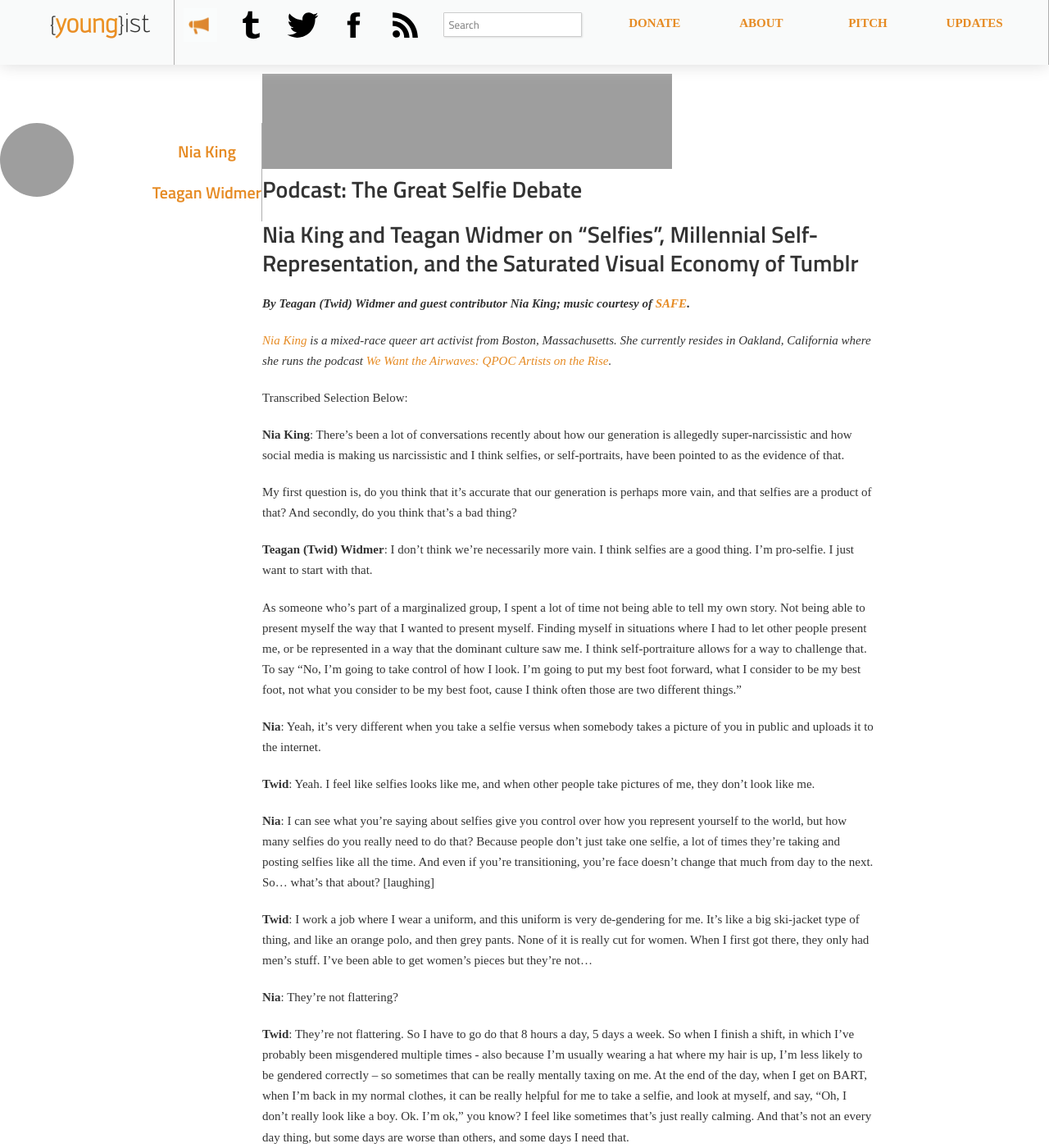
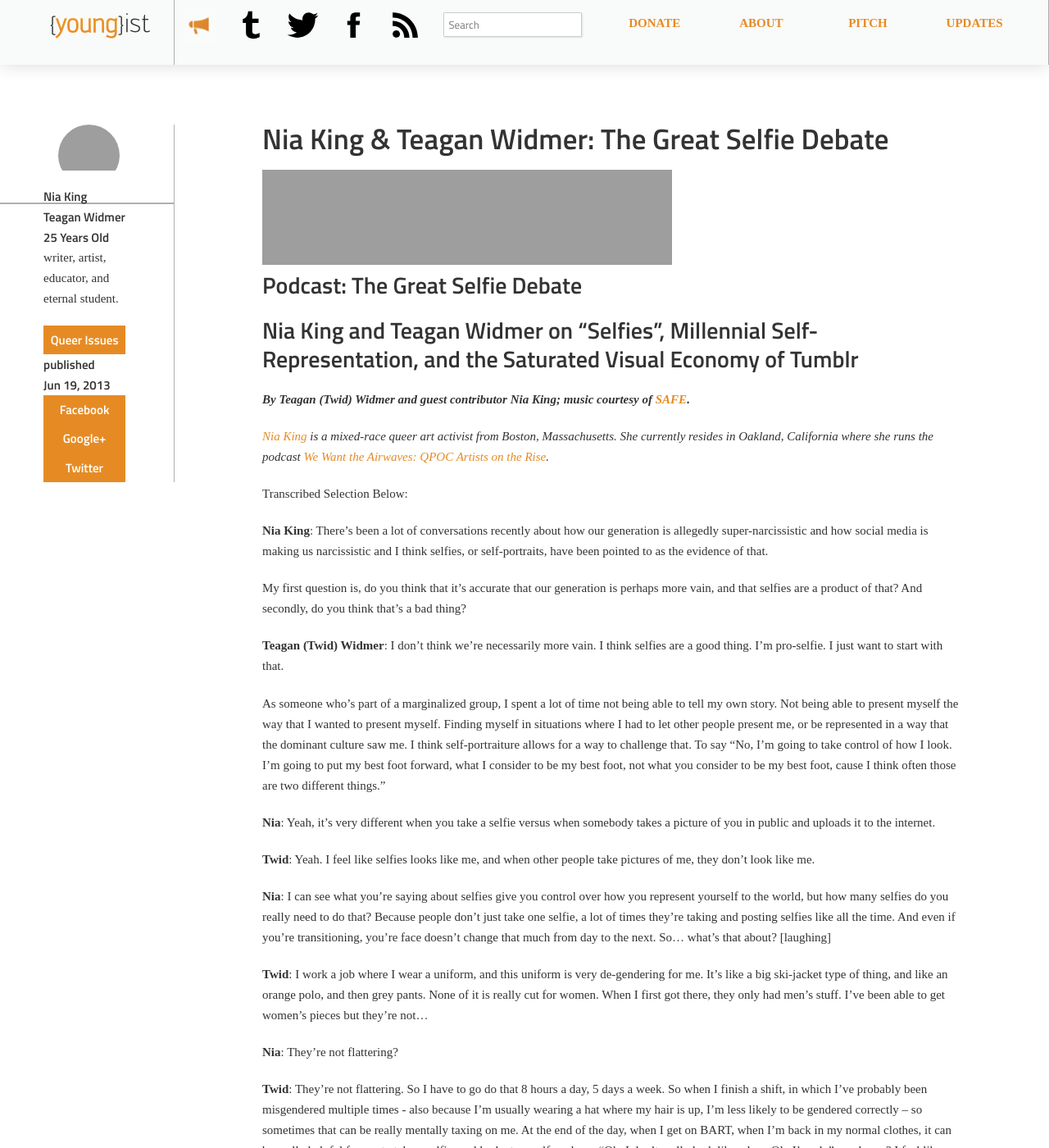
Before and after one commit to youngist/clean-blog, a Jekyll site: the page built from _posts/2013-06-19-nia-king-teagan-widmer-the-great-selfie-debate.html, in a window 1280 px wide and 1400 px high. Shown: the whole window at 82% size. Built offline with Jekyll 4.4.1, drawn with Linux system fonts in a browser that asks for light colours; some web fonts are replaced; Markdown is read by kramdown in place of the engine named in the settings; grey boxes are pictures that could not be loaded.

Commit message:
fixed tag layout and worked on the post layout

```diff
--- a/_layouts/default.html
+++ b/_layouts/default.html
@@ -66,6 +66,7 @@
 </div>
 <script src="http://code.jquery.com/jquery-latest.min.js"></script>
 {{content}}
+<div class='col12 pad2 center footer'>{Young}ist footer</div>
 <!-- <script src="{{base}}/js/search.min.js"></script> -->
 <script src="{{base}}/bootstrap.min.js"></script>
 <script src="{{base}}/js/lunr.min.js" type="text/javascript" charset="utf-8"></script>
--- a/_layouts/post.html
+++ b/_layouts/post.html
@@ -1,15 +1,37 @@
 ---
 layout: default
 ---
-<div class='col3 rborder contributor-info'>
-    <div class='fl circular' style='background:url({{page.contributorphoto}}) no-repeat; background-size: 130px;'></div>
-    <div class='center fr'><h4>{% for contributor in page.contributors %}
-    	<p>{% assign contributorclear = contributor | replace: "'", ' ' %}</p>
-    	<a href="{{site.baseurl}}/{{ contributorclear | downcase | replace:' ','-' }}"><h3 class='contributor-name post'>{{ contributor }}</h3></a>{% endfor %}
-    </h4><p class='contributors'>{{page.contributorbio}}</p></div>
-    <!-- if more than one add an 'and' (if loop index is two or more) -->
+<div class='col12 container' style='padding-top:152px; padding-right:0; padding-left:0;'>
+    <div class='col8 margin3 main-content'>
+        <h1 class='article-title'>{{ page.headline }}</h1>
+        {{ content }}
     </div>
-    <div class='margin3 col7 main-content'>
-    			<h1 class='article-title'>{{ page.headline }}</h1>
-    		{{ content }}
-    	</div>
+    <div class='col2 rborder contributor-info tag'>
+            <div class='margin4 circular article-circle' style='background:url({{page.contributorphoto}}) no-repeat; background-size: 75px;'></div>
+            {% for contributor in page.contributors %}{% assign contributorclear = contributor | replace: "'", ' ' %}
+            <h5 class='margin3 col7 contributor-name post'><a class='dark-link' href="{{site.baseurl}}/{{ contributorclear | downcase | replace:' ','-' }}">{{ contributor }}</a></h5>{% endfor %}
+            <h4 class='margin3 col5'>{{page.contributorage}} Years Old</h4>
+            <p class='margin3 col7' style='text-align:left;'>{{page.contributorshortbio}}</p>
+            <!-- SOCIAL MEDIA FOR THE AUTHOR -->
+            <!-- ADD TOP BORDER -->
+            <!-- <div class='col12 container published'> -->
+            {% for tag in page.tags %}<h4 class='publishedabove'> <a class='margin3 col3 pad0' href={{site.baseurl}}/tag/{{ tag }}>{{ tag }}</a></h4>{% endfor %}
+            <h4 class='margin3 col7'>published</h4>
+            <h4 class='margin3 col7'>{{page.date || date: "%b %d, %Y" }}</h4>
+            <!-- </div> -->
+            <h4><a class='margin3 col3 pad0' href='http://www.facebook.com/'>Facebook</a></h4>
+            <h4><a class='margin3 col3 pad0' href='http://www.google.com/'>Google+</a></h4>
+            <h4 class='publishedbelow'><a class='margin3 col3 pad0' href='http://www.twitter.com/'>Twitter</a></h4>
+    </div>
+            <!-- NEED LOGIC FOR LOADING SOCIAL MEDIA LINKS IF POSSIBLE -->
+            <!-- ADD TOP BORDER -->
+            <!-- SHARE SOCIAL MEDIA -->
+        <!-- <div class='margin4 col3 l circular' style='background:url({{page.contributorphoto}}) no-repeat; background-size: 130px;'></div>
+        <div class='center fr'><h4>{% for contributor in page.contributors %}
+            <p>{% assign contributorclear = contributor | replace: "'", ' ' %}</p> -->
+            <!-- <a href="{{site.baseurl}}/{{ contributorclear | downcase | replace:' ','-' }}"><h3 class='contributor-name post'>{{ contributor }}</h3></a>{% endfor %}</h4> -->
+            <!-- <p class='contributors'>{{page.contributorbio}}</p>
+        </div> -->
+        <!-- if more than one add an 'and' (if loop index is two or more) -->
+        <!-- </div> -->
+</div>
--- a/_posts/2013-06-19-nia-king-teagan-widmer-the-great-selfie-debate.html
+++ b/_posts/2013-06-19-nia-king-teagan-widmer-the-great-selfie-debate.html
@@ -16,10 +16,11 @@ title: ! 'Nia King & Teagan Widmer: The Great Selfie Debate'
 tags:
 - Queer Issues
 photosize: small
+contributorage: 25
 contributorphoto: http://media.tumblr.com/bd1754f9279ca126faecd7ec5105800b/tumblr_inline_mmcs19LxEF1rkj9dw.png
-contributorshortbio:
-contributortwitter:
-contributorfacebook:
+contributorshortbio: writer, artist, educator, and eternal student.
+contributortwitter: twidx
+contributorfacebook: tkwidmer
 ---
 <iframe src="https://w.soundcloud.com/player/?url=http%3A%2F%2Fapi.soundcloud.com%2Ftracks%2F97576880&amp;liking=false&amp;sharing=false&origin=tumblr" frameborder="0" allowtransparency="true" class="soundcloud_audio_player" width="500" height="116"></iframe><br/><h2 class="post-title">Podcast: The Great Selfie Debate</h2>
 <h2>Nia King and Teagan Widmer on &#8220;Selfies&#8221;, Millennial Self-Representation, and the Saturated Visual Economy of Tumblr</h2>
--- a/_posts/2013-06-23-rage-language-and-audre-lorde.html
+++ b/_posts/2013-06-23-rage-language-and-audre-lorde.html
@@ -14,9 +14,9 @@ categories:
 - article
 photosize: small
 contributorphoto: http://media.tumblr.com/19df5ed4d6ade8d1715875266f4fe2f8/tumblr_inline_mmcrqftBSA1rkj9dw.png
-contributorshortbio:
-contributortwitter:
-contributorfacebook:
+contributorshortbio: South Asian womanist, coffee enthusiast, radical educator and anti-Islamophobe.
+contributortwitter: sharminultraa
+contributorfacebook: sharmin.hossain.1293
 ---
 <p><strong><em>By Sharmin Hossain, {Young}ist Contributor</em></strong></p>
 <p><strong><em>Edited by Muna Mire</em></strong></p>
--- a/index.html
+++ b/index.html
@@ -161,4 +161,3 @@ layout: default
         </div>
     </div>
 </div>
-<div class='col12 pad2 center footer'>{Young}ist footer</div>
--- a/site.css
+++ b/site.css
@@ -158,6 +158,9 @@ hr {
 .fill-article {
   background: #F4F5F6;
   }
+.dark-link{
+  color:#333;
+  }
 
 /*Navigation*/
 
@@ -309,7 +312,7 @@ footer {
 
 /* In Post layout*/
 .contributor-info{
-  margin: 150px 0 0 0;
+/*  margin: 150px 0 0 0;*/
   position: fixed;
   }
 
@@ -372,6 +375,14 @@ footer {
   padding:10px 0 10px 40px;
   }
 
+.publishedabove{
+  border-top: 1px solid #AFAFAF;
+  margin-top: 20px;
+  }
+.publishedbelow{
+  border-bottom: 1px solid #AFAFAF;
+  margin-bottom: 20px;
+}
 /* NOT SURE WHERE THIS IS USED
 .post{
   color:#333;
@@ -747,6 +758,9 @@ Details: http://www.positioniseverything.net/easyclearing.html
   width: 100%;
   height:auto;
   }
+  .contributor-info{
+    position:relative;
+  }
   .contributor-name {
   padding:50px 20px 0 40px;
   }
```
Also changed, not shown: _layouts/tag_index.html (+14 -34 lines).
